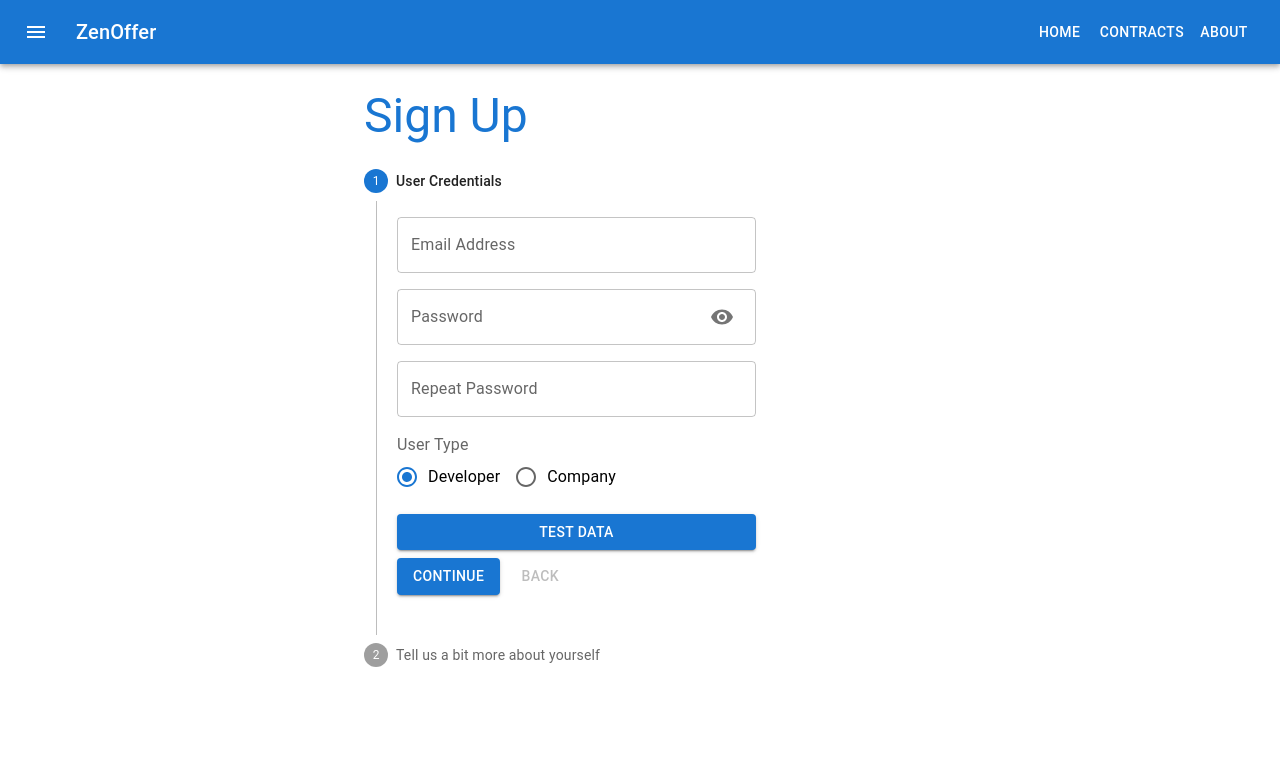
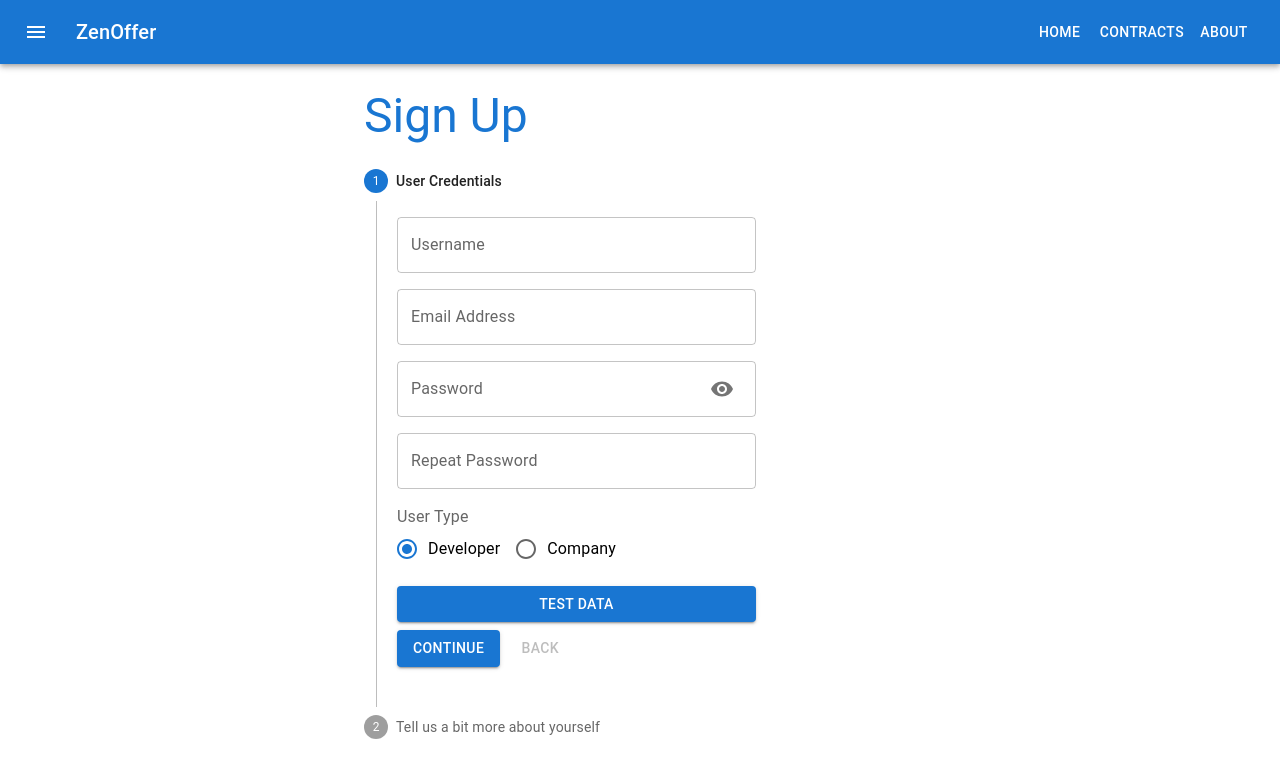
Before and after one commit to jmouton19/python-rest, a React (Create React App) app in the folder client/: page /signup in a window 1280 px wide. Shown: the top 778 px of the page. Built offline with nearby package versions, Linux system fonts and the light colour scheme.

Commit message:
Added Avatar on Sign Up Page
Uses a local URL to dispaly the avatar from user file system
Converts the file to Base64 format ready to send to an API like Imgur.com
Also added username field in step 1 of sign up

```diff
--- /dev/null
+++ b/client/src/pages/SignUp/AvatarPicker.js
@@ -0,0 +1,45 @@
+import React, { useState } from "react";
+import Stack from "@mui/material/Stack";
+import { Avatar } from "@mui/material";
+import { Input } from "@mui/material";
+
+const convertToBase64 = (f) => {
+	// source https://medium.com/nerd-for-tech/how-to-store-an-image-to-a-database-with-react-using-base-64-9d53147f6c4f
+	return new Promise((resolve, reject) => {
+		const fileReader = new FileReader();
+		fileReader.readAsDataURL(f);
+		fileReader.onload = () => {
+			resolve(fileReader.result);
+		};
+		fileReader.onerror = (error) => {
+			reject(error);
+		};
+	});
+};
+
+function AvatarPicker() {
+	const [filePath, setFilePath] = useState(null);
+	const [fileBase64, setFileBase64] = useState(null);
+
+	console.log({ filePath, fileBase64 });
+
+	return (
+		<Stack direction="row" spacing={2}>
+			<Avatar src={filePath} />
+
+			<Input
+				type="file"
+				inputProps={{ accept: "image/*" }}
+				onLoad={() => console.log("Loading")}
+				onChange={(event) => {
+					setFilePath(URL.createObjectURL(event.target.files[0]));
+					convertToBase64(event.target.files[0]).then((res) =>
+						setFileBase64(res)
+					);
+				}}
+			/>
+		</Stack>
+	);
+}
+
+export default AvatarPicker;
--- a/client/src/pages/SignUp/SignUp.js
+++ b/client/src/pages/SignUp/SignUp.js
@@ -21,15 +21,20 @@ import StepLabel from "@mui/material/StepLabel";
 import StepContent from "@mui/material/StepContent";
 import FormHelperText from "@mui/material/FormHelperText";
 import axios from "axios";
+import AvatarPicker from "./AvatarPicker";
 
 function SignUp() {
+
+	const [activeStep, setActiveStep] = React.useState(0);
+
+	const [username, setUsername] = useState("");
 	const [email, setEmail] = useState("");
 	const [password, setPassword] = useState("");
 	const [passwordRepeated, setPasswordRepeated] = useState("");
 	const [showPassword, setShowPassword] = useState(false);
 	const [userType, setUserType] = useState("developer");
 
-	console.log({ email, password, userType });
+	console.log({ username, email, password, userType });
 
 	function toggleShowPassword() {
 		setShowPassword(!showPassword);
@@ -42,14 +47,11 @@ function SignUp() {
 				const { email } = res.data;
 				if (email !== null) {
 					alert("Email already in use");
-				}
-				else {
+				} else {
 					setActiveStep(activeStep + 1);
 				}
 			});
 	}
-
-	const [activeStep, setActiveStep] = React.useState(0);
 
 	return (
 		<React.Fragment>
@@ -75,6 +77,25 @@ function SignUp() {
 										alignItems="stretch"
 										paddingTop={2}
 									>
+										<Grid item xs={12}>
+											<FormControl fullWidth>
+												<InputLabel htmlFor="username-input">
+                                                    Username
+												</InputLabel>
+												<OutlinedInput
+													id="username-input"
+													value={username}
+													type="text"
+													name="username"
+													onChange={(event) => {
+														setUsername(
+															event.target.value
+														);
+													}}
+													label="Username"
+												/>
+											</FormControl>
+										</Grid>
 										<Grid item xs={12}>
 											<FormControl fullWidth>
 												<InputLabel htmlFor="email-input">
@@ -275,6 +296,12 @@ function SignUp() {
 											</FormControl>
 										</Grid>
 										<Grid item xs={12}>
+											<InputLabel htmlFor="last-name-input">
+                                                    Avatar
+											</InputLabel>
+											<AvatarPicker />
+										</Grid>
+										<Grid item xs={12}>
                                             We need more things here ...
 										</Grid>
 									</Grid>
```
